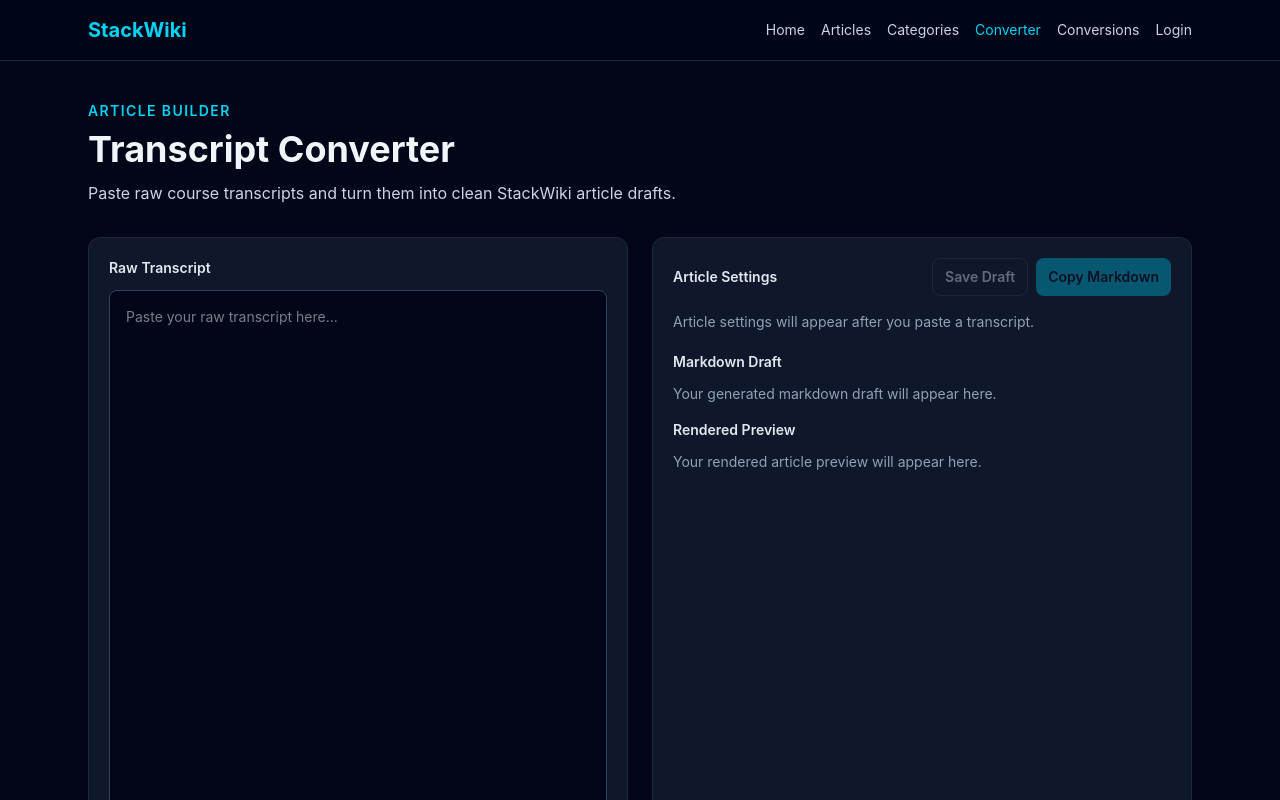
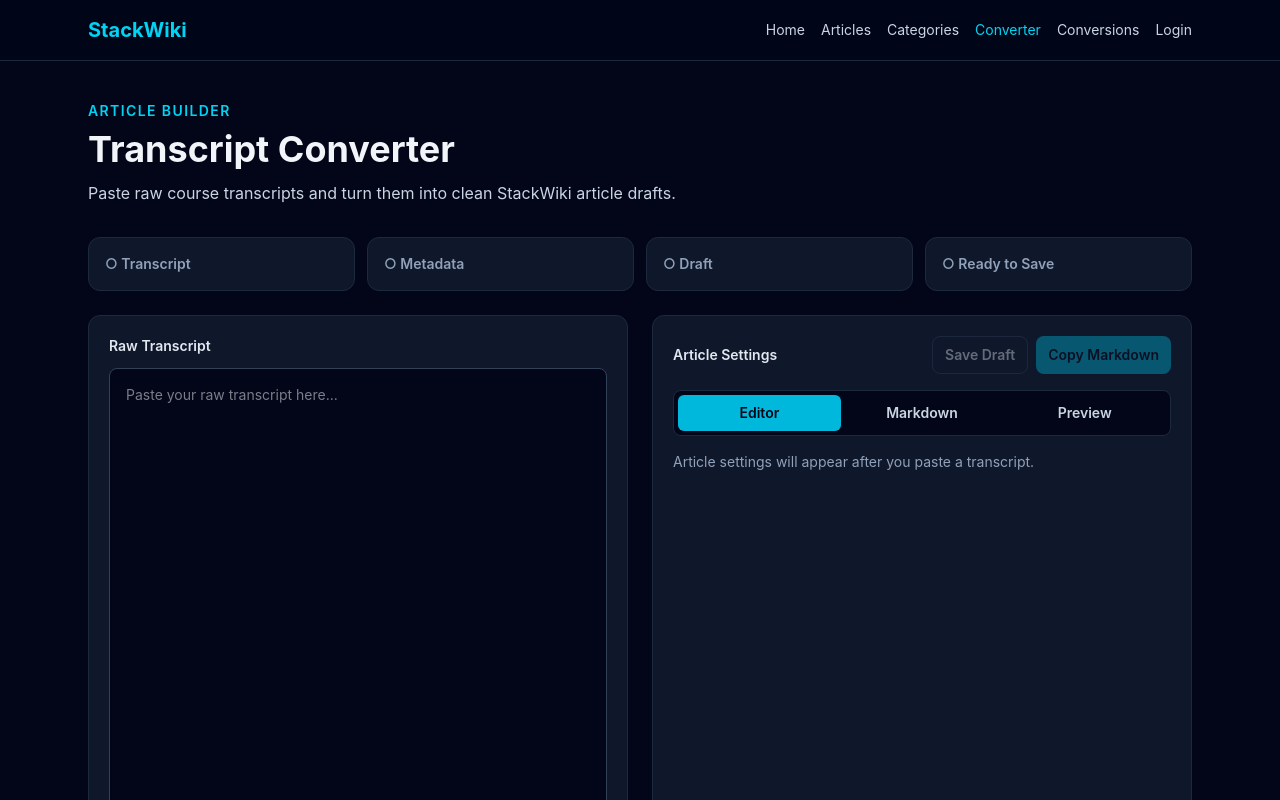
Before and after one commit to Hermit-commits-code/stackwiki-react, a React (Vite) app: page /transcript-converter in a window 1280 px wide. Shown: the top 800 px of the page. Built offline with nearby package versions, Linux system fonts and the light colour scheme.

Commit message:
feat: add converter workflow status

```diff
--- a/src/pages/TranscriptConverterPage.tsx
+++ b/src/pages/TranscriptConverterPage.tsx
@@ -11,6 +11,9 @@ export function TranscriptConverterPage() {
   const [metadata, setMetadata] = useState<ArticleMetadata | null>(null);
   const [tagsInput, setTagsInput] = useState("");
   const [saveMessage, setSaveMessage] = useState("");
+  const [activeTab, setActiveTab] = useState<"editor" | "markdown" | "preview">(
+    "editor",
+  );
 
   useEffect(() => {
     if (!transcript.trim()) {
@@ -61,7 +64,11 @@ export function TranscriptConverterPage() {
       setSaveMessage("");
     }, 3000);
   }
+  const hasTranscript = transcript.trim().length > 0;
+  const hasMetadata = metadata !== null;
+  const hasDraft = articleDraft.trim().length > 0;
 
+  // Major Return
   return (
     <section>
       <div className="mb-8">
@@ -76,7 +83,34 @@ export function TranscriptConverterPage() {
           article drafts.
         </p>
       </div>
-
+      <div className="mb-6 grid gap-3 md:grid-cols-4">
+        {[
+          { label: "Transcript", complete: hasTranscript },
+          { label: "Metadata", complete: hasMetadata },
+          { label: "Draft", complete: hasDraft },
+          { label: "Ready to Save", complete: hasDraft },
+        ].map((step) => (
+          <div
+            key={step.label}
+            className={
+              step.complete
+                ? "rounded-xl border border-cyan-900 bg-cyan-950 p-4"
+                : "rounded-xl border border-slate-800 bg-slate-900 p-4"
+            }
+          >
+            <p
+              className={
+                step.complete
+                  ? "text-sm font-semibold text-cyan-200"
+                  : "text-sm font-semibold text-slate-400"
+              }
+            >
+              {step.complete ? "✓ " : "○ "}
+              {step.label}
+            </p>
+          </div>
+        ))}
+      </div>
       <div className="grid gap-6 lg:grid-cols-2">
         <div className="rounded-xl border border-slate-800 bg-slate-900 p-5">
           <label
@@ -119,12 +153,31 @@ export function TranscriptConverterPage() {
               </button>
             </div>
           </div>
+
+          <div className="mb-4 flex rounded-lg border border-slate-800 bg-slate-950 p-1">
+            {["editor", "markdown", "preview"].map((tab) => (
+              <button
+                key={tab}
+                type="button"
+                onClick={() =>
+                  setActiveTab(tab as "editor" | "markdown" | "preview")
+                }
+                className={
+                  activeTab === tab
+                    ? "flex-1 rounded-md bg-cyan-500 px-3 py-2 text-sm font-semibold capitalize text-slate-950"
+                    : "flex-1 rounded-md px-3 py-2 text-sm font-semibold capitalize text-slate-300 hover:text-white"
+                }
+              >
+                {tab}
+              </button>
+            ))}
+          </div>
           {saveMessage ? (
             <p className="mt-3 rounded-lg border border-cyan-900 bg-cyan-950 px-4 py-3 text-sm text-cyan-200">
               {saveMessage}
             </p>
           ) : null}
-          {metadata ? (
+          {activeTab === "editor" && metadata ? (
             <div className="mb-5 grid gap-3">
               <input
                 value={metadata.title}
@@ -196,6 +249,8 @@ export function TranscriptConverterPage() {
 
           <div className="grid gap-4">
             <div>
+              {activeTab === "markdown" && (
+                <>
                   <h2 className="mb-3 text-sm font-semibold text-slate-200">
                     Markdown Draft
                   </h2>
@@ -209,9 +264,13 @@ export function TranscriptConverterPage() {
                       Your generated markdown draft will appear here.
                     </p>
                   )}
+                </>
+              )}
             </div>
 
             <div>
+              {activeTab === "preview" && (
+                <>
                   <h2 className="mb-3 text-sm font-semibold text-slate-200">
                     Rendered Preview
                   </h2>
@@ -225,6 +284,8 @@ export function TranscriptConverterPage() {
                       Your rendered article preview will appear here.
                     </p>
                   )}
+                </>
+              )}
             </div>
           </div>
         </div>
```
Lines whose indentation alone changed are shown as unchanged.
